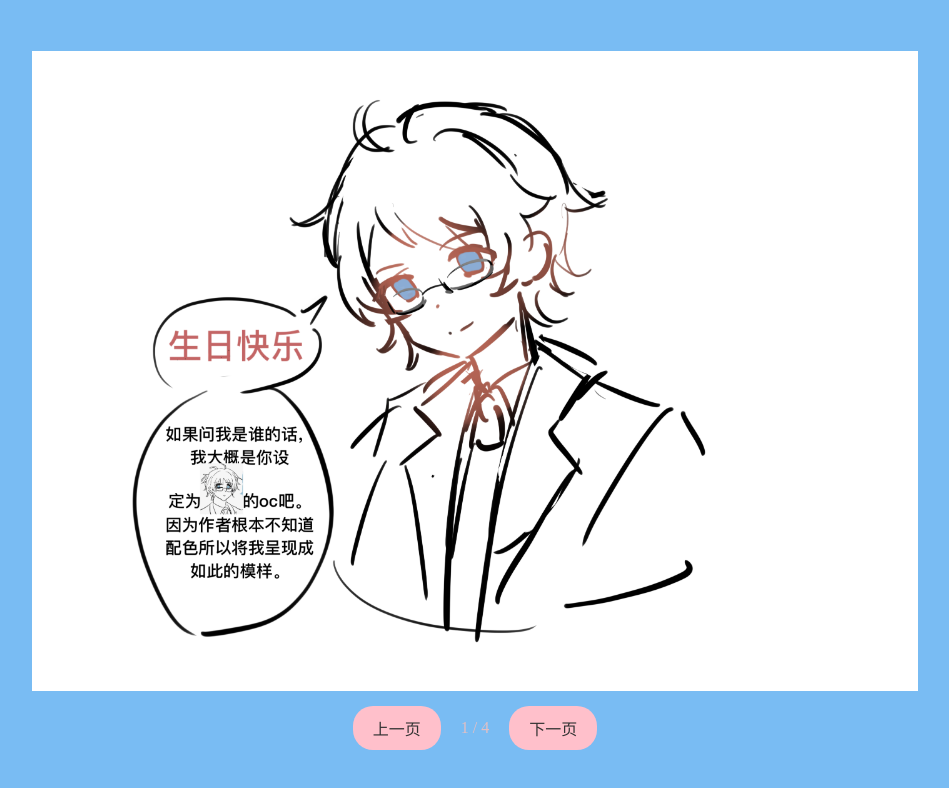
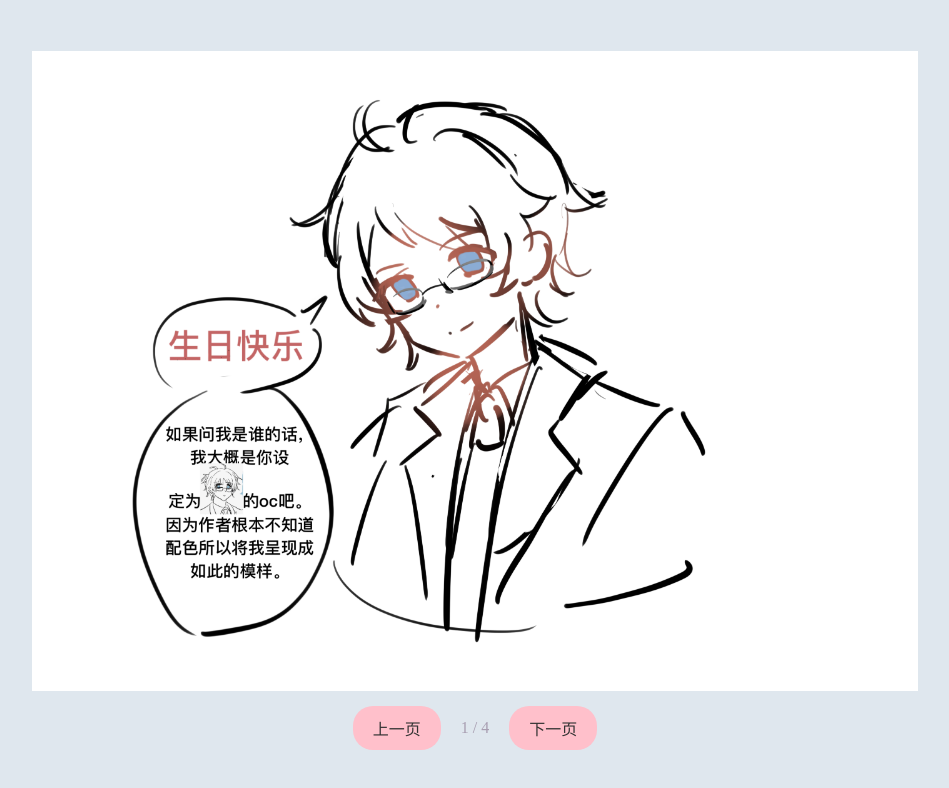
Before and after one commit to y25328299-byte/HAPPYBO-DANNA, a plain HTML site: page index.html in a window 1280 px wide. Shown: the whole page, without its empty margins (165-1114 px from the left). Drawn offline with Linux system fonts and the light colour scheme.

Commit message:
Update index.html

```diff
--- a/index.html
+++ b/index.html
@@ -14,8 +14,8 @@
             justify-content: center;
             align-items: center;
             height: 100vh;
-            background: #79bcf3;
-            color: rgb(227, 192, 196);
+            background: rgb(223, 231, 238);
+            color: rgb(168, 158, 177);
         }
 
         img {
```
